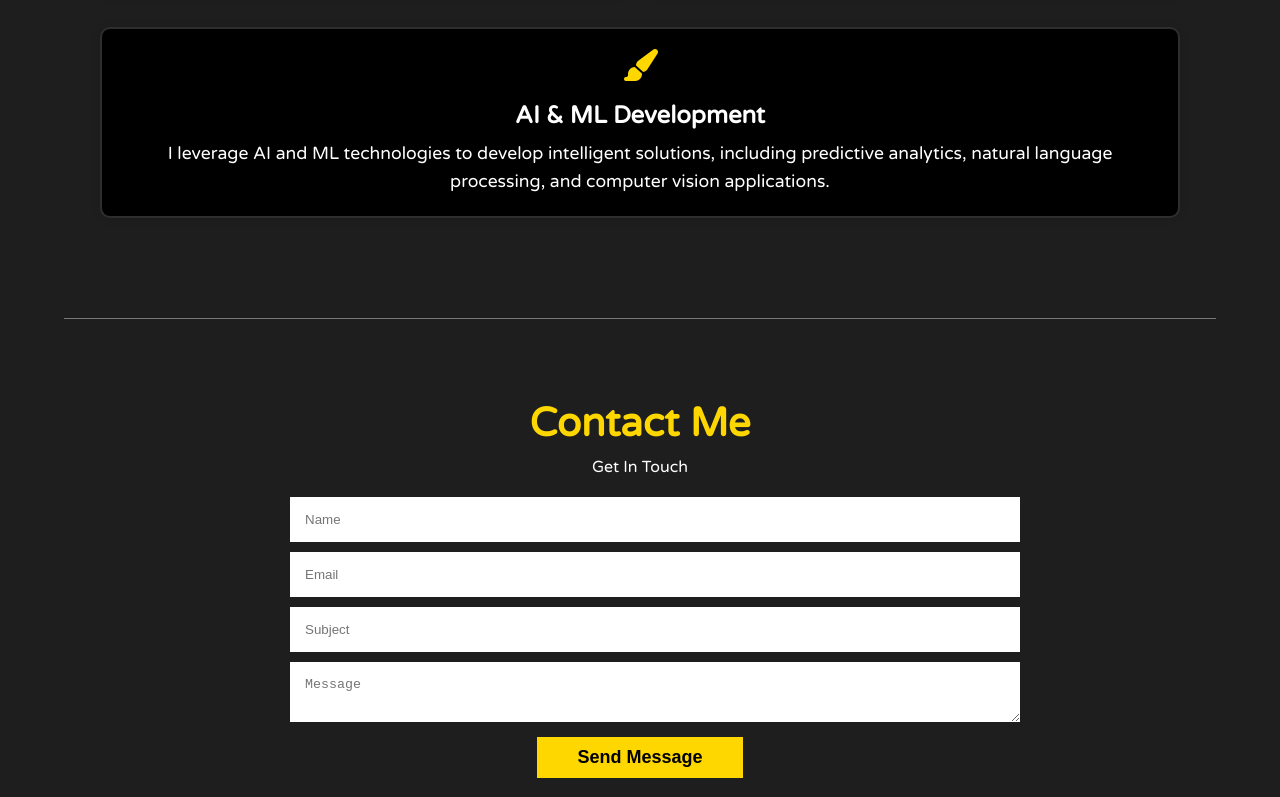
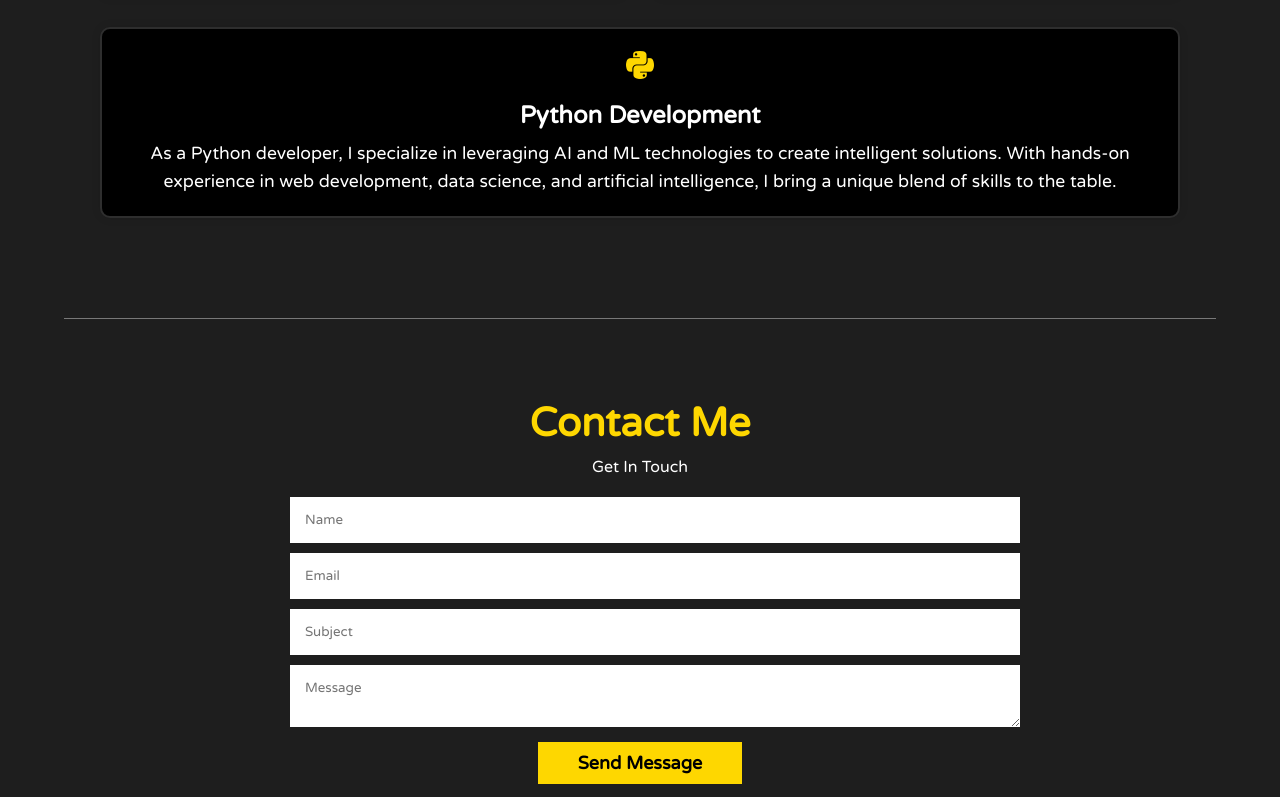
Before and after one commit to adityapaul04/adityapaul04.github.io, a plain HTML site: page index.html in a window 1280 px wide. Shown: the part 3899-4696 px from the top of the page. Drawn offline with nearby package versions, Linux system fonts and the light colour scheme.

Commit message:
Resume Updated

```diff
--- a/index.html
+++ b/index.html
@@ -391,10 +391,12 @@
                     </div>
                     <!-- 3rd Service -->
                     <div class="service">
-                        <i class="fa fa-paint-brush"></i>
-                        <h4>AI & ML Development</h4>
-                        <p>I leverage AI and ML technologies to develop intelligent solutions, including predictive
-                            analytics, natural language processing, and computer vision applications.</p>
+                        <i class="fa-brands fa-python"></i>
+                        <h4>Python Development</h4>
+                        <p>As a Python developer, I specialize in leveraging AI and ML technologies to create
+                            intelligent solutions. With hands-on experience in web development, data science, and
+                            artificial intelligence, I bring a unique blend of skills to the table.</p>
+
                     </div>
                 </div>
             </div>
@@ -436,6 +438,7 @@
     var typed = new Typed('#element', {
         strings: ['<i>Full Stack Web Developer</i>.', '<i>Software Developer</i>.', '<i>MERN Stack Developer</i>.', '<i>Frontend Developer</i>.'],
         typeSpeed: 70,
+        loop: true,
     });
 </script>
 <script src="https://code.jquery.com/jquery-3.7.0.min.js"
--- a/style.css
+++ b/style.css
@@ -496,6 +496,7 @@ h6 {
     padding: 15px;
     border: 0;
     margin-bottom: 10px;
+    font-family: 'Varela Round'
 }
 
 .contact .submit {
```
Also changed, not shown: 1 other file.
